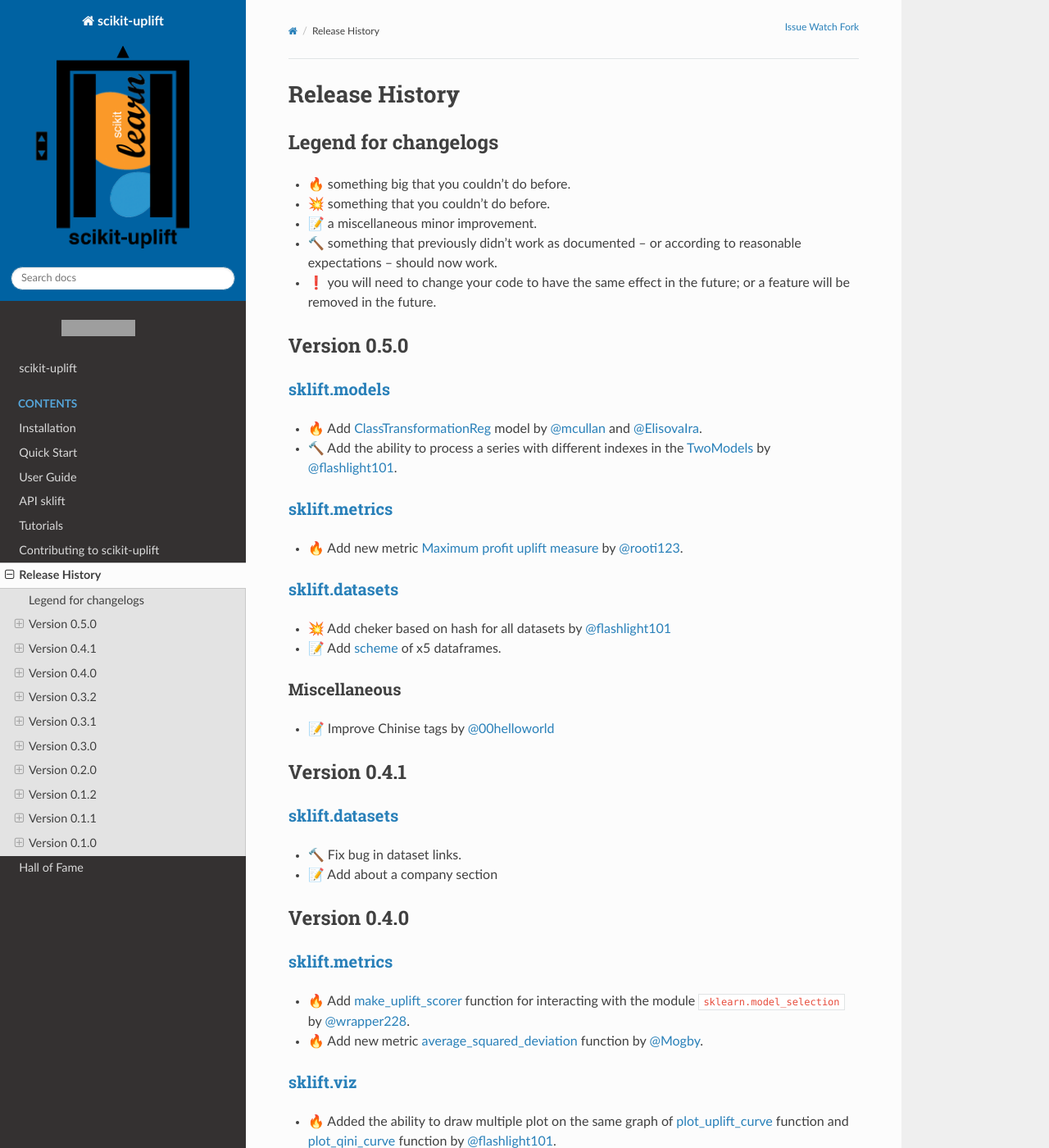
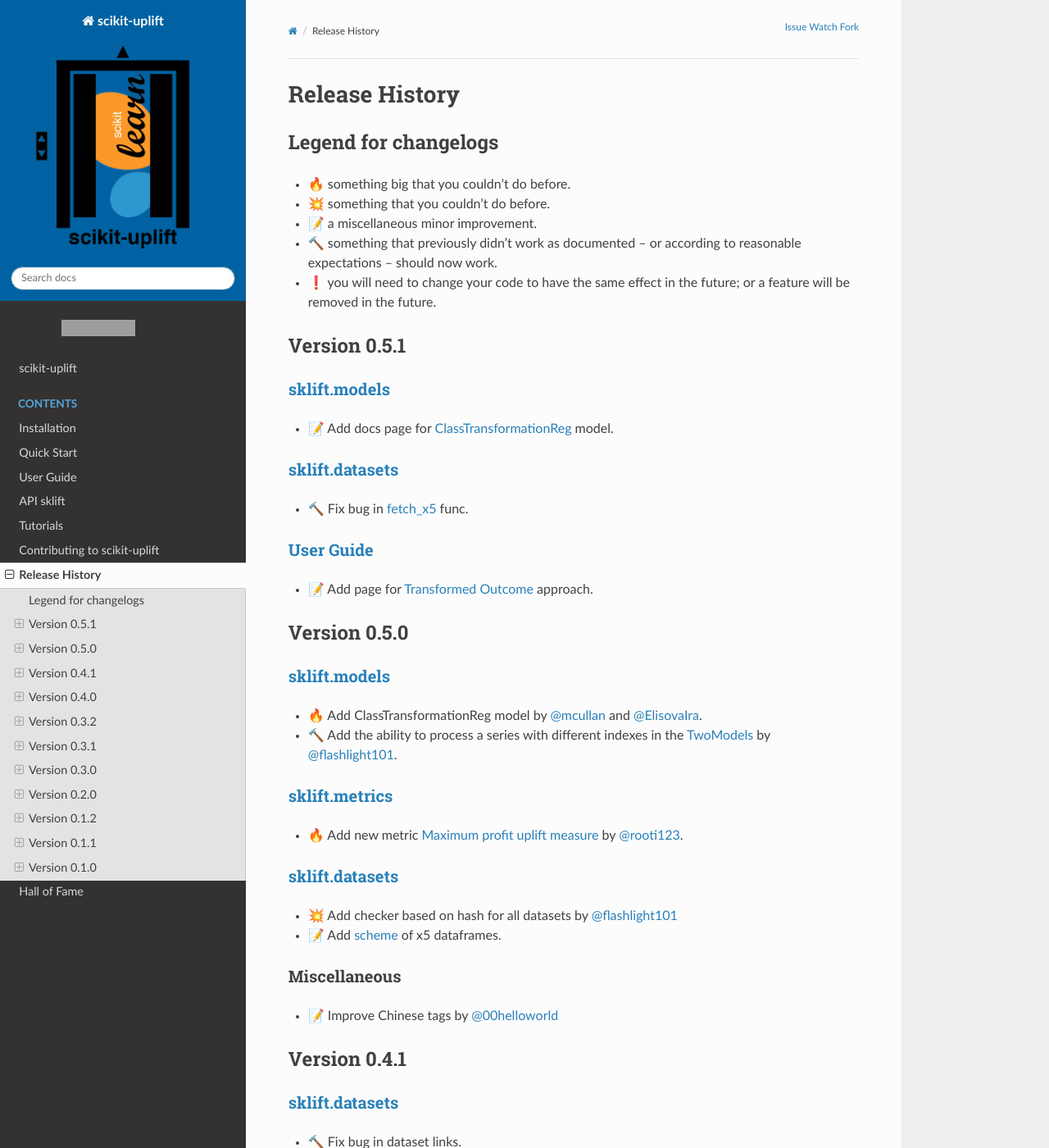
Before and after one commit to maks-sh/scikit-uplift, a Sphinx documentation site: the page built from docs/changelog.md, in a window 1280 px wide and 1400 px high. Shown: the whole window at 82% size. Built offline with Sphinx 7.4.7 and the Read the Docs theme 2.0.0, drawn with Linux system fonts in a browser that asks for light colours; grey boxes are pictures that could not be loaded.

Commit message:
:rocket: Bump version to 0.5.1

```diff
--- a/docs/changelog.md
+++ b/docs/changelog.md
@@ -8,11 +8,26 @@
 * 🔨 something that previously didn’t work as documented – or according to reasonable expectations – should now work.
 * ❗️ you will need to change your code to have the same effect in the future; or a feature will be removed in the future.
 
+## Version 0.5.1
+
+### [sklift.models](https://www.uplift-modeling.com/en/v0.5.1/api/models/index.html)
+
+* 📝 Add docs page for [ClassTransformationReg](https://www.uplift-modeling.com/en/v0.5.1/api/models/ClassTransformationReg.html) model.
+
+### [sklift.datasets](https://www.uplift-modeling.com/en/v0.5.1/api/datasets/index.html)
+
+* 🔨 Fix bug in [fetch_x5](https://www.uplift-modeling.com/en/v0.5.1/api/datasets/fetch_x5.html) func.
+
+### [User Guide](https://www.uplift-modeling.com/en/v0.5.1/user_guide/index.html)
+
+* 📝 Add page for [Transformed Outcome](https://www.uplift-modeling.com/en/v0.5.1/user_guide/models/transformed_outcome.html) approach.
+
+
 ## Version 0.5.0
 
 ### [sklift.models](https://www.uplift-modeling.com/en/v0.5.0/api/models/index.html)
 
-* 🔥 Add [ClassTransformationReg](https://www.uplift-modeling.com/en/v0.5.0/api/models.html#sklift.models.models.TwoModels) model by [@mcullan](https://github.com/mcullan) and [@ElisovaIra](https://github.com/ElisovaIra).
+* 🔥 Add ClassTransformationReg model by [@mcullan](https://github.com/mcullan) and [@ElisovaIra](https://github.com/ElisovaIra).
 * 🔨 Add the ability to process a series with different indexes in the [TwoModels](https://www.uplift-modeling.com/en/v0.5.0/api/models.html#sklift.models.models.TwoModels) by [@flashlight101](https://github.com/flashlight101).
 
 ### [sklift.metrics](https://www.uplift-modeling.com/en/v0.5.0/api/index/metrics.html)
@@ -21,11 +36,11 @@
 
 ### [sklift.datasets](https://www.uplift-modeling.com/en/v0.5.0/api/datasets/index.html)
 
-* 💥 Add cheker based on hash for all datasets by [@flashlight101](https://github.com/flashlight101)
+* 💥 Add checker based on hash for all datasets by [@flashlight101](https://github.com/flashlight101)
 * 📝 Add [scheme](https://www.uplift-modeling.com/en/v0.5.0/api/datasets/fetch_x5.html) of x5 dataframes.
 
 ### Miscellaneous
-* 📝 Improve Chinise tags by [@00helloworld](https://github.com/00helloworld)
+* 📝 Improve Chinese tags by [@00helloworld](https://github.com/00helloworld)
 
 ## Version 0.4.1
 
--- a/sklift/__init__.py
+++ b/sklift/__init__.py
@@ -1 +1 @@
-__version__ = '0.5.0'
+__version__ = '0.5.1'
```
